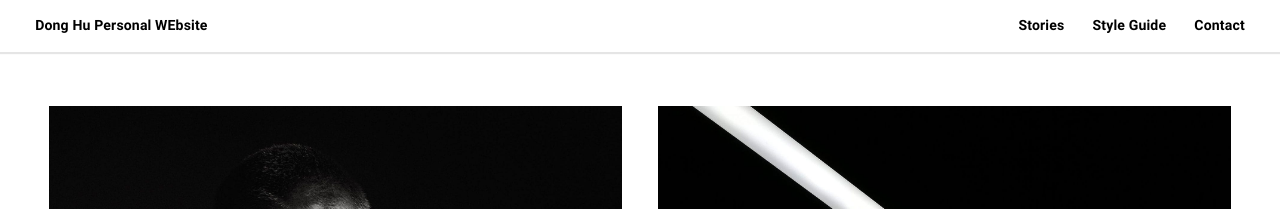
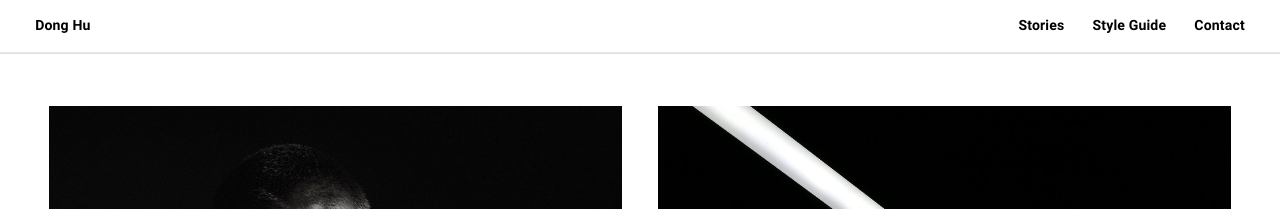
Before and after one commit to chaodonghu/personal-website, a Jekyll site: the page built from index.html, in a window 1280 px wide. Shown: the top 209 px of the page. Built offline with Jekyll 4.4.1, drawn with Linux system fonts in a browser that asks for light colours; some web fonts are replaced; the list of posts is cut into pages by our own code.

Commit message:
fix package json and replace fav icon

```diff
--- a/_config.yml
+++ b/_config.yml
@@ -5,7 +5,7 @@
 google_analytics:
 
 name: Dong Hu
-title: Dong Hu Personal WEbsite
+title: Dong Hu
 description:
 url: http://chaodonghu.github.io
 default_img: /assets/images/personal_photo.jpg
--- a/package.json
+++ b/package.json
@@ -10,7 +10,7 @@
   },
   "author": {
     "name": "Dong Hu",
-    "email": "dojostan@gmail.com",
+    "email": "dojostan@gmail.com"
   },
   "dependencies": {
     "aos": "^2.3.4",
```
Also changed, not shown: assets/images/favicon.ico.
